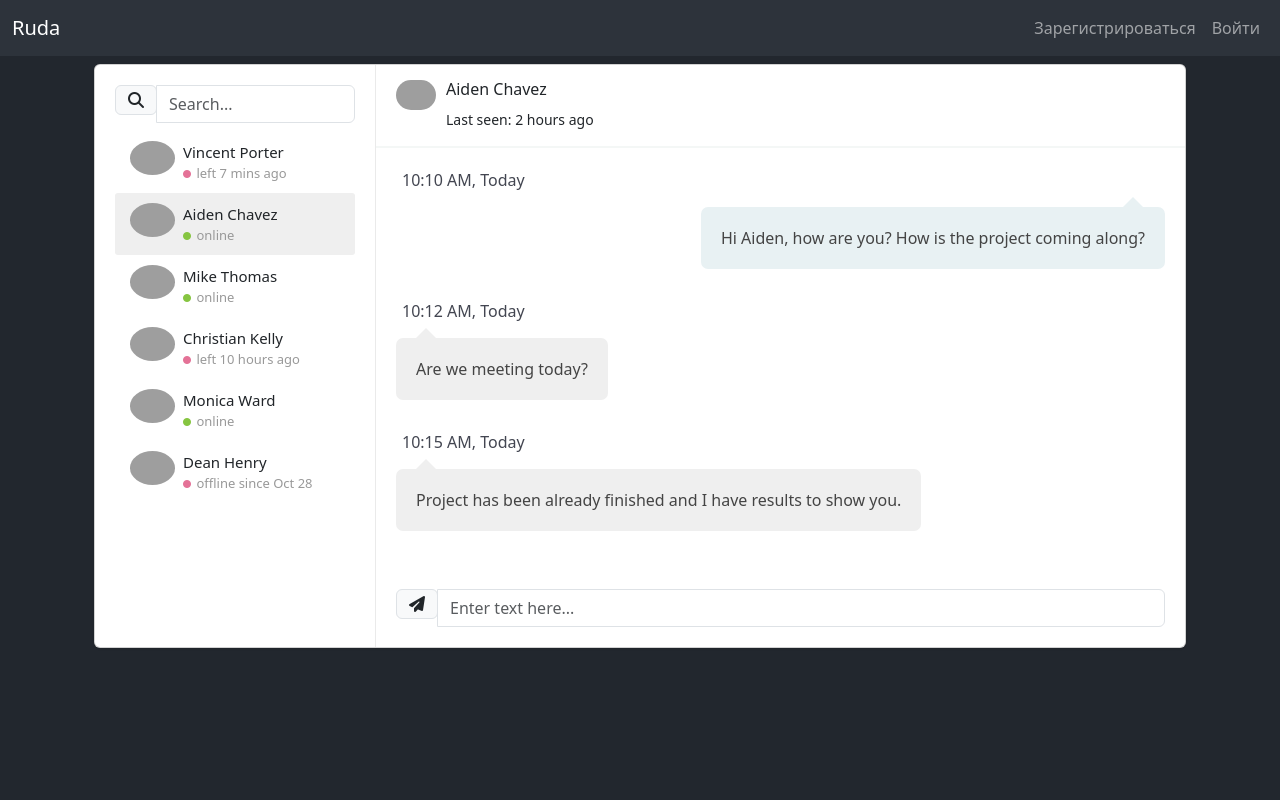
After one commit to danilinkp/social-network, a Flask app: page /message in a window 1280 px wide. The commit adds this page. Run offline with Flask 2, Linux system fonts and the light colour scheme; some libraries are stand-ins or nearby versions; grey boxes are pictures that could not be loaded.

Commit message:
# message

```diff
--- a/data/db_session.py
+++ b/data/db_session.py
@@ -6,6 +6,7 @@ import sqlalchemy.ext.declarative as dec
 SqlAlchemyBase = dec.declarative_base()
 
 __factory = None
+
 
 def global_init(db_file):
     global __factory
@@ -26,6 +27,7 @@ def global_init(db_file):
 
     SqlAlchemyBase.metadata.create_all(engine)
 
+
 def create_session() -> Session:
     global __factory
     return __factory()
--- a/main.py
+++ b/main.py
@@ -1,11 +1,11 @@
-import requests
-from flask import Flask, render_template, request, session, url_for, send_from_directory, jsonify
-from werkzeug.utils import redirect
-from flask_mail import Mail, Message
+from flask import Flask, render_template, request, session, url_for, jsonify
+from werkzeug.utils import redirect, send_from_directory
 from flask_login import LoginManager, login_user, login_required, logout_user, current_user
 from data import db_session
+from data.friends import Friend
 from data.posts import Posts
 from data.users import User
+from forms.friends_search_form import FriendsSearchForm
 from forms.loginform import LoginForm
 from forms.user import RegisterForm
 from flask_avatars import Avatars
@@ -215,18 +215,22 @@ def login():
     return render_template('login.html', title='Авторизация', form=form)
 
 
+@app.route('/message', methods=['GET', 'POST'])
+def message():
+    return render_template('message.html')
+
+
 @app.route('/logout')
 @login_required
 def logout():
     logout_user()
-    return redirect("")
+    return redirect("/")
 
 
 @app.route('/register', methods=['GET', 'POST'])
 def reqister():
     form = RegisterForm()
     if form.validate_on_submit():
-        print(2121)
         if form.password.data != form.password_again.data:
             return render_template('register.html', title='Регистрация',
                                    form=form,
@@ -279,8 +283,24 @@ def like(post_id):
         return jsonify({"likes": 1, "liked": True})
 
 
+@app.route('/friends', methods=['GET', 'POST'])
+def friends():
+    db_sess = db_session.create_session()
+    form = FriendsSearchForm()
+    if request.method == 'POST':
+        data = request.form
+        input_name = data['friends_search']
+        users = db_sess.query(User).filter(User.name == input_name).all()
+        friends = db_sess.query(Friend).filter(Friend.name == input_name).all()
+
+    else:
+        users = db_sess.query(User).all()
+        friends = db_sess.query(Friend).all()
+    return render_template('friends.html', title='Friends', users=users, friends=friends, form=form)
+
+
 def main():
-    app.run(port=8081, host='127.0.0.1')
+    app.run(port=8082, host='127.0.0.1')
 
 
 if __name__ == '__main__':
--- a/static/css/style.css
+++ b/static/css/style.css
@@ -1,3 +1,76 @@
+html body {
+    background-color: #22272e;
+}
+
+.friends__block{
+    margin-left: auto;
+    margin-right: auto;
+    display: flex;
+    justify-content: center;
+    flex-wrap: wrap;
+}
+
+.friends__block > div{
+    margin: 15px;
+}
+
+
+.card-1 {
+    width: 400px;
+    border-radius: 10px;
+    background-color: #9d331f;
+}
+
+.stats {
+    background: #f2f5f8;
+    color: #000
+}
+
+.articles {
+    font-size: 10px;
+    color: #a1aab9
+}
+
+.number1 {
+    font-weight: 500
+}
+
+.followers {
+    font-size: 10px;
+    color: #a1aab9
+}
+
+.number2 {
+    font-weight: 500
+}
+
+.rating {
+    font-size: 10px;
+    color: #a1aab9
+}
+
+.number3 {
+    font-weight: 500
+}
+
+.object__block{
+    display: flex;
+    align-items: center;
+}
+
+.object__block > div{
+    margin: 3px;
+}
+
+.buttons__block {
+    display: flex;
+    text-align: flex-start;
+}
+
+.buttons__block > button{
+    margin: 5px;
+}
+
 img {
     max-width: 100%;
     height: auto;
@@ -6,7 +79,6 @@ img {
 section {
     paddind: 50px 0;
 }
-
 .navbar-light .navbar-nav .nav-link {
     color: #111;
     font-weight: 500;
@@ -85,7 +157,6 @@ html body {
   font-weight: 500;
 
 }
-
 .input__file-button {
   width: 100%;
   max-width: 290px;
@@ -377,8 +448,6 @@ body {
     color: #2d353c
 }
 
-
-
 .stats-total {
     display: inline-block;
     line-height: 20px
@@ -386,7 +455,6 @@ body {
     font-weight: 600;
     font-size: 12px
 }
-
 .timeline-likes .stats-icon {
     float: left;
     margin-right: 5px;
@@ -428,7 +496,6 @@ body {
 .timeline-comment-box .user+.input {
     margin-left: 44px
 }
-
 .lead {
     margin-bottom: 20px;
     font-size: 21px;
@@ -440,7 +507,6 @@ body {
     color: #ff5b57!important;
 }
 
-
 #logreg-forms{
     border-radius: 15px;
     width:412px;
@@ -449,13 +515,13 @@ body {
     box-shadow: 0 7px 7px rgba(0, 0, 0, 0.12), 0 12px 40px rgba(0,0,0,0.24);
   transition: all 0.3s cubic-bezier(.25,.8,.25,1);
 }
-
 #logreg-forms form {
     width: 100%;
     max-width: 410px;
     padding: 15px;
     margin: auto;
 }
+
 #logreg-forms .form-control {
     position: relative;
     box-sizing: border-box;
@@ -463,3 +529,210 @@ body {
     padding: 10px;
     font-size: 16px;
 }
+
+.card {
+    background: #fff;
+    transition: .5s;
+    border: 0;
+    margin-bottom: 30px;
+    border-radius: .55rem;
+    position: relative;
+    width: 100%;
+    box-shadow: 0 1px 2px 0 rgb(0 0 0 / 10%);
+}
+.chat-app .people-list {
+    width: 280px;
+    position: absolute;
+    left: 0;
+    top: 0;
+    padding: 20px;
+    z-index: 7
+}
+
+.chat-app .chat {
+    margin-left: 280px;
+    border-left: 1px solid #eaeaea
+}
+
+.people-list {
+    -moz-transition: .5s;
+    -o-transition: .5s;
+    -webkit-transition: .5s;
+    transition: .5s
+}
+
+.people-list .chat-list li {
+    padding: 10px 15px;
+    list-style: none;
+    border-radius: 3px
+}
+
+.people-list .chat-list li:hover {
+    background: #efefef;
+    cursor: pointer
+}
+
+.people-list .chat-list li.active {
+    background: #efefef
+}
+
+.people-list .chat-list li .name {
+    font-size: 15px
+}
+
+.people-list .chat-list img {
+    width: 45px;
+    border-radius: 50%
+}
+
+.people-list img {
+    float: left;
+    border-radius: 50%
+}
+
+.people-list .about {
+    float: left;
+    padding-left: 8px
+}
+
+.people-list .status {
+    color: #999;
+    font-size: 13px
+}
+
+.chat .chat-header {
+    padding: 15px 20px;
+    border-bottom: 2px solid #f4f7f6
+}
+
+.chat .chat-header img {
+    float: left;
+    border-radius: 40px;
+    width: 40px
+}
+
+.chat .chat-header .chat-about {
+    float: left;
+    padding-left: 10px
+}
+
+.chat .chat-history {
+    padding: 20px;
+    border-bottom: 2px solid #fff
+}
+
+.chat .chat-history ul {
+    padding: 0
+}
+
+.chat .chat-history ul li {
+    list-style: none;
+    margin-bottom: 30px
+}
+
+.chat .chat-history ul li:last-child {
+    margin-bottom: 0px
+}
+
+.chat .chat-history .message-data {
+    margin-bottom: 15px
+}
+
+.chat .chat-history .message-data img {
+    border-radius: 40px;
+    width: 40px
+}
+
+.chat .chat-history .message-data-time {
+    color: #434651;
+    padding-left: 6px
+}
+
+.chat .chat-history .message {
+    color: #444;
+    padding: 18px 20px;
+    line-height: 26px;
+    font-size: 16px;
+    border-radius: 7px;
+    display: inline-block;
+    position: relative
+}
+
+.chat .chat-history .message:after {
+    bottom: 100%;
+    left: 7%;
+    border: solid transparent;
+    content: " ";
+    height: 0;
+    width: 0;
+    position: absolute;
+    pointer-events: none;
+    border-bottom-color: #fff;
+    border-width: 10px;
+    margin-left: -10px
+}
+
+.chat .chat-history .my-message {
+    background: #efefef
+}
+
+.chat .chat-history .my-message:after {
+    bottom: 100%;
+    left: 30px;
+    border: solid transparent;
+    content: " ";
+    height: 0;
+    width: 0;
+    position: absolute;
+    pointer-events: none;
+    border-bottom-color: #efefef;
+    border-width: 10px;
+    margin-left: -10px
+}
+
+.chat .chat-history .other-message {
+    background: #e8f1f3;
+    text-align: right
+}
+
+.chat .chat-history .other-message:after {
+    border-bottom-color: #e8f1f3;
+    left: 93%
+}
+
+.chat .chat-message {
+    padding: 20px
+}
+
+.online,
+.offline,
+.me {
+    margin-right: 2px;
+    font-size: 8px;
+    vertical-align: middle
+}
+
+.online {
+    color: #86c541
+}
+
+.offline {
+    color: #e47297
+}
+
+.me {
+    color: #1d8ecd
+}
+
+.float-right {
+    float: right
+}
+
+.clearfix:after {
+    visibility: hidden;
+    display: block;
+    font-size: 0;
+    content: " ";
+    clear: both;
+    height: 0
+}
--- a/templates/base.html
+++ b/templates/base.html
@@ -31,10 +31,10 @@
 					 		<a class="nav-link" href="/profile/{{current_user.name}}">Profile</a>
 					 	</li>
 					 	<li class="nav-item">
-							<a class="nav-link" href="#">Friends</a>
+							<a class="nav-link" href="/friends">Friends</a>
 					 	</li>
 					 	<li class="nav-item">
-							<a class="nav-link" href="#">Message</a>
+							<a class="nav-link" href="/message">Message</a>
 					 	</li>
 					 	<li class="nav-item">
 							<a class="nav-link" href="#">News</a>
--- /dev/null
+++ b/templates/message.html
@@ -0,0 +1,111 @@
+{% extends "base.html" %}
+{% block content %}
+
+
+<div class="container">
+<div class="row clearfix">
+    <div class="col-lg-12">
+        <div class="card chat-app">
+            <div id="plist" class="people-list">
+                <div class="input-group">
+                    <div class="input-group-prepend">
+                        <span class="input-group-text"><i class="fa fa-search"></i></span>
+                    </div>
+                    <input type="text" class="form-control" placeholder="Search...">
+                </div>
+                <ul class="list-unstyled chat-list mt-2 mb-0">
+                    <li class="clearfix">
+                        <img src="https://bootdey.com/img/Content/avatar/avatar1.png" alt="avatar">
+                        <div class="about">
+                            <div class="name">Vincent Porter</div>
+                            <div class="status"> <i class="fa fa-circle offline"></i> left 7 mins ago </div>
+                        </div>
+                    </li>
+                    <li class="clearfix active">
+                        <img src="https://bootdey.com/img/Content/avatar/avatar2.png" alt="avatar">
+                        <div class="about">
+                            <div class="name">Aiden Chavez</div>
+                            <div class="status"> <i class="fa fa-circle online"></i> online </div>
+                        </div>
+                    </li>
+                    <li class="clearfix">
+                        <img src="https://bootdey.com/img/Content/avatar/avatar3.png" alt="avatar">
+                        <div class="about">
+                            <div class="name">Mike Thomas</div>
+                            <div class="status"> <i class="fa fa-circle online"></i> online </div>
+                        </div>
+                    </li>
+                    <li class="clearfix">
+                        <img src="https://bootdey.com/img/Content/avatar/avatar7.png" alt="avatar">
+                        <div class="about">
+                            <div class="name">Christian Kelly</div>
+                            <div class="status"> <i class="fa fa-circle offline"></i> left 10 hours ago </div>
+                        </div>
+                    </li>
+                    <li class="clearfix">
+                        <img src="https://bootdey.com/img/Content/avatar/avatar8.png" alt="avatar">
+                        <div class="about">
+                            <div class="name">Monica Ward</div>
+                            <div class="status"> <i class="fa fa-circle online"></i> online </div>
+                        </div>
+                    </li>
+                    <li class="clearfix">
+                        <img src="https://bootdey.com/img/Content/avatar/avatar3.png" alt="avatar">
+                        <div class="about">
+                            <div class="name">Dean Henry</div>
+                            <div class="status"> <i class="fa fa-circle offline"></i> offline since Oct 28 </div>
+                        </div>
+                    </li>
+                </ul>
+            </div>
+            <div class="chat">
+                <div class="chat-header clearfix">
+                    <div class="row">
+                        <div class="col-lg-6">
+                            <a href="javascript:void(0);" data-toggle="modal" data-target="#view_info">
+                                <img src="https://bootdey.com/img/Content/avatar/avatar2.png" alt="avatar">
+                            </a>
+                            <div class="chat-about">
+                                <h6 class="m-b-0">Aiden Chavez</h6>
+                                <small>Last seen: 2 hours ago</small>
+                            </div>
+                        </div>
+                    </div>
+                </div>
+                <div class="chat-history">
+                    <ul class="m-b-0">
+                        <li class="clearfix">
+                            <div class="message-data text-right">
+                                <span class="message-data-time">10:10 AM, Today</span>
+
+                            </div>
+                            <div class="message other-message float-right"> Hi Aiden, how are you? How is the project coming along? </div>
+                        </li>
+                        <li class="clearfix">
+                            <div class="message-data">
+                                <span class="message-data-time">10:12 AM, Today</span>
+                            </div>
+                            <div class="message my-message">Are we meeting today?</div>
+                        </li>
+                        <li class="clearfix">
+                            <div class="message-data">
+                                <span class="message-data-time">10:15 AM, Today</span>
+                            </div>
+                            <div class="message my-message">Project has been already finished and I have results to show you.</div>
+                        </li>
+                    </ul>
+                </div>
+                <div class="chat-message clearfix">
+                    <div class="input-group mb-0">
+                        <div class="input-group-prepend">
+                            <span class="input-group-text"><i class="fa fa-send"></i></span>
+                        </div>
+                        <input type="text" class="form-control" placeholder="Enter text here...">
+                    </div>
+                </div>
+            </div>
+        </div>
+    </div>
+</div>
+</div>
+{% endblock %}
```
Also changed, not shown: data/friends.py (added, +13 -0 lines), forms/friends_search_form.py (added, +8 -0 lines), templates/friends.html (added, +58 -0 lines), data/users.py (line endings or trailing spaces), db/blogs.db, static/img/ava.jpg (added), static/post_image/c7c5929c127b4dfc97079226d76bf6cd_raw.png (deleted).
